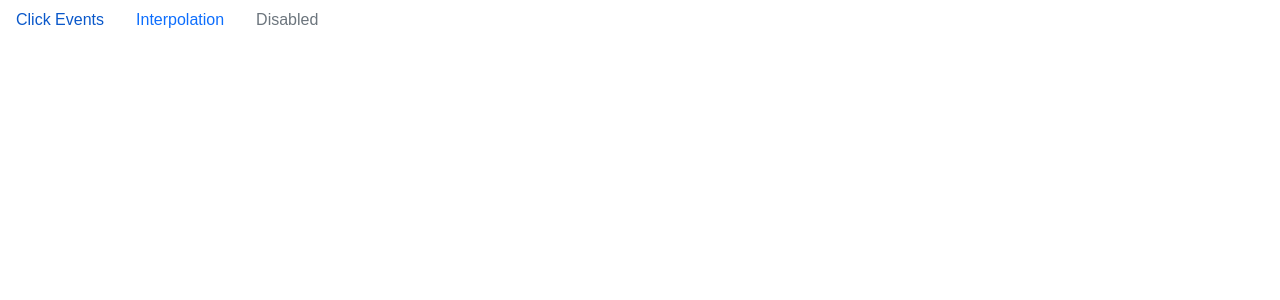
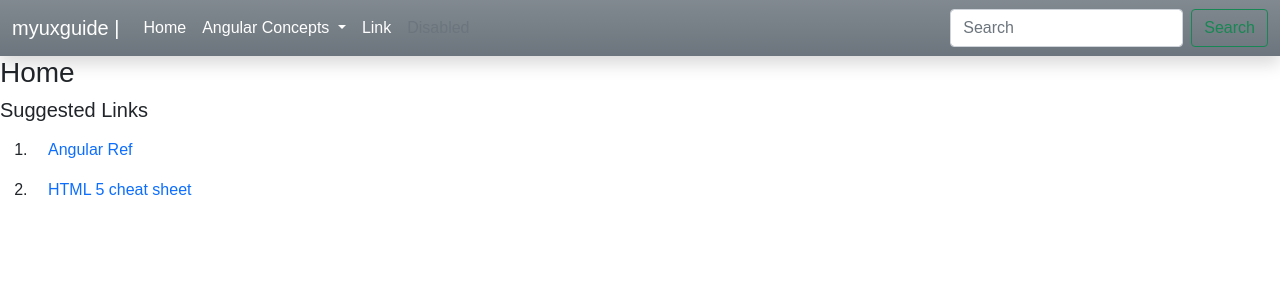
Before and after one commit to myuxguide/projects, an Angular app: page /dashboard in a window 1280 px wide. Before the commit this address led to /. Shown: the top 300 px of the page. Built offline with nearby package versions, Linux system fonts and the light colour scheme.

Commit message:
Project Updated

```diff
--- a/src/app/app.component.html
+++ b/src/app/app.component.html
@@ -1,6 +1,44 @@
-<nav class="nav nav-primary">
-    <a class="nav-link active" aria-current="page" routerLink="click-events">Click Events</a>
-    <a class="nav-link" routerLink="interpolation">Interpolation</a>
-    <a class="nav-link disabled" href="#" tabindex="-1" aria-disabled="true">Disabled</a>
-</nav>
+<nav class="navbar navbar-expand-lg bg-gradient bg-secondary shadow">
+    <div class="container-fluid">
+      <a class="navbar-brand text-white" href="#">myuxguide | </a>
+      <button class="navbar-toggler" type="button" data-bs-toggle="collapse" data-bs-target="#navbarSupportedContent" aria-controls="navbarSupportedContent" aria-expanded="false" aria-label="Toggle navigation">
+        <span class="navbar-toggler-icon"></span>
+      </button>
+      <div class="collapse navbar-collapse" id="navbarSupportedContent">
+        <ul class="navbar-nav me-auto mb-2 mb-lg-0">
+            <li class="nav-item">
+                <a class="nav-link text-white" aria-current="page" routerLink="dashboard">Home</a>
+            </li>
+
+            <li class="nav-item dropdown tex">
+                <a class="nav-link dropdown-toggle text-white active" href="#" id="navbarDropdown" role="button" data-bs-toggle="dropdown" aria-expanded="false">
+                  Angular Concepts
+                </a>
+                <ul class="dropdown-menu bg-secondary bg-gradient text-white text-bold" aria-labelledby="navbarDropdown">
+                  <li><a class="nav-link text-white" aria-current="page" routerLink="click-events">Click Events</a></li>
+                  <li><a class="nav-link text-white" routerLink="interpolation">Interpolation</a></li>
+                  <li><a class="nav-link text-white" routerLink="get-text-box-val">Input Text</a></li>
+                  <li><a class="nav-link text-white" routerLink="ng-if">Ng If</a></li>
+                  <li><a class="nav-link text-white" routerLink="property-binding">Property Binding</a></li>
+                  <li><a class="nav-link text-white" routerLink="routing-basics">Routing Basics</a></li>
+                </ul>
+            </li>
+
+
+          <li class="nav-item">
+            <a class="nav-link text-white" href="#">Link</a>
+          </li>
+
+          <li class="nav-item">
+            <a class="nav-link disabled" href="#" tabindex="-1" aria-disabled="true">Disabled</a>
+          </li>
+        </ul>
+        <form class="d-flex">
+          <input class="form-control me-2" type="search" placeholder="Search" aria-label="Search">
+          <button class="btn btn-outline-success" type="submit">Search</button>
+        </form>
+      </div>
+    </div>
+  </nav>
+
 <router-outlet></router-outlet>
--- /dev/null
+++ b/src/app/concepts/dashboard/dashboard.component.css
@@ -0,0 +1,5 @@
+ul,li{
+    margin: 0;
+    padding: 0;
+    text-decoration: none;
+}
--- /dev/null
+++ b/src/app/concepts/dashboard/dashboard.component.html
@@ -0,0 +1,9 @@
+<h3>{{ title }}</h3>
+
+<h5>{{ subTitle }}</h5>
+<nav class="nav flex-column">
+    <ol>
+        <li><a class="nav-link active" href="https://www.itsolutionstuff.com/post/angular-9-create-module-with-routing-exampleexample.html" target="_blank">Angular Ref</a></li>
+        <li><a class="nav-link active" href="https://bootstrap-cheatsheet.themeselection.com/#bg-gradient" target="_blank">HTML 5 cheat sheet</a></li>
+    </ol>
+</nav>
--- /dev/null
+++ b/src/app/concepts/dashboard/dashboard.component.ts
@@ -0,0 +1,17 @@
+import { Component, OnInit } from '@angular/core';
+
+@Component({
+  selector: 'app-dashboard',
+  templateUrl: './dashboard.component.html',
+  styleUrls: ['./dashboard.component.css']
+})
+export class DashboardComponent implements OnInit {
+  title: string = 'Home'
+  subTitle: string = 'Suggested Links'
+
+  constructor() { }
+
+  ngOnInit(): void {
+  }
+
+}
```
Also changed, not shown: src/app/app-routing.module.ts (+25 -0 lines), src/app/concepts/concepts.module.ts (+7 -5 lines), 1 other file (tests, documents, lock files or other folders).
